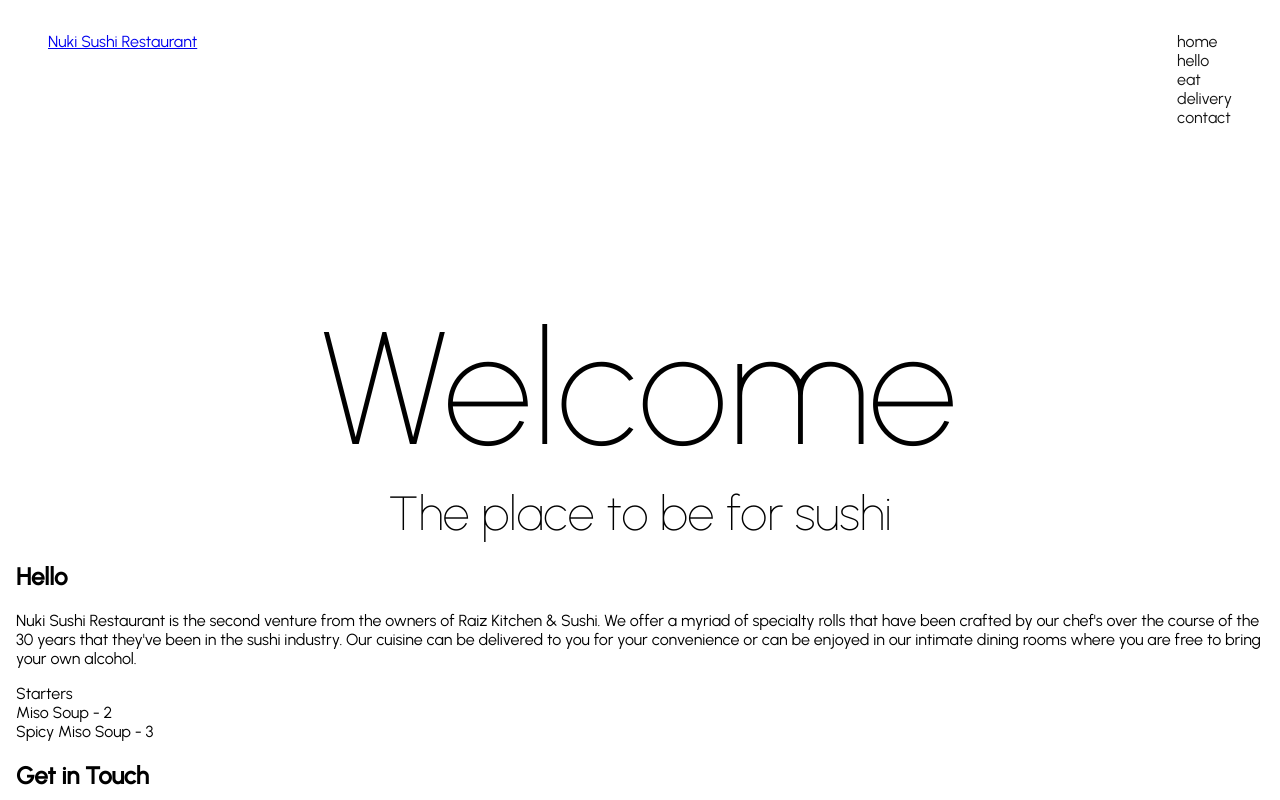
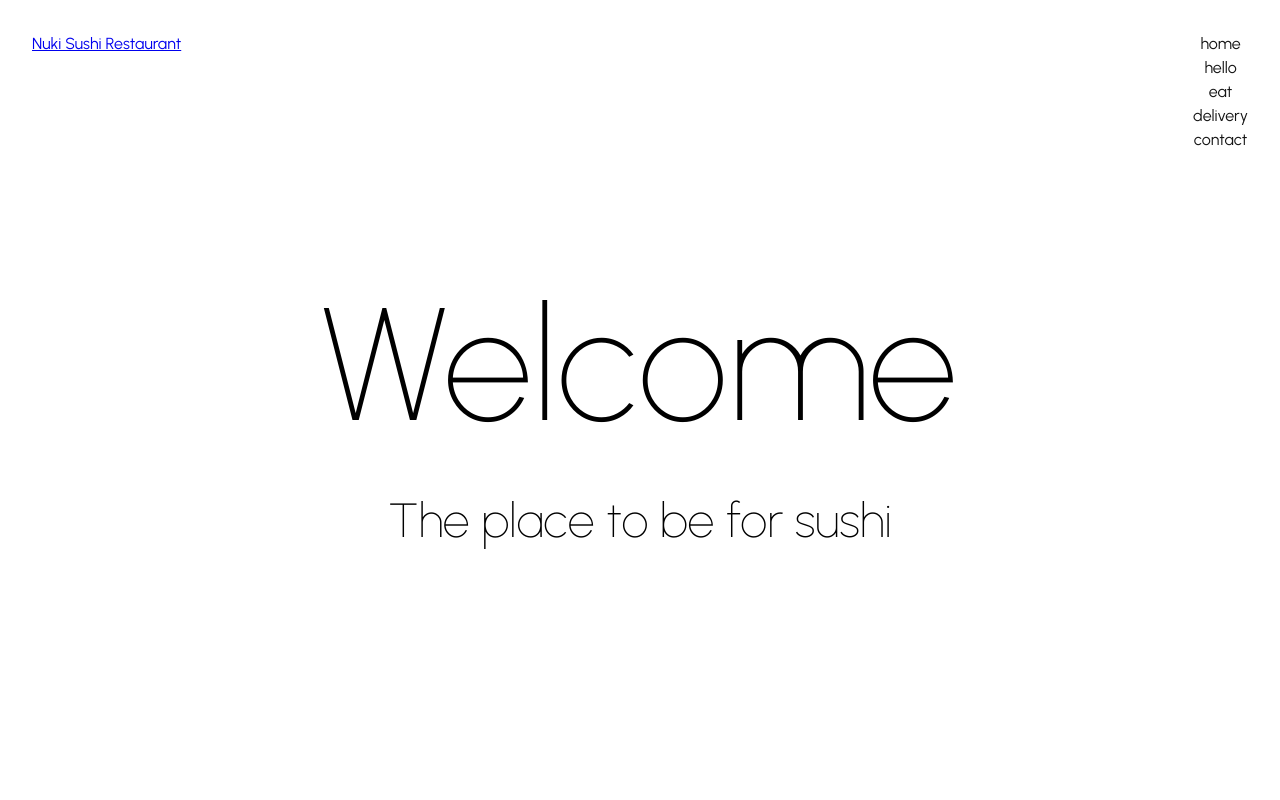
Before and after one commit to johnnybravo916/react_project, a React (Create React App) app in the folder nuki/: page / in a window 1280 px wide. Shown: the top 800 px of the page. Built offline with nearby package versions, Linux system fonts and the light colour scheme.

Commit message:
updated css and sections

```diff
--- a/nuki/src/App.js
+++ b/nuki/src/App.js
@@ -39,12 +39,14 @@ function App() {
             {isloading ? (
                 "loading"
             ) : (
-                <main class="container">
+                <main>
                     <Header data={data.meta} />
-                    <Hero data={data.hero} />
-                    <About data={data.about} />
-                    <Menu data={data.menu} />
-                    <Contact data={data.contact} />
+                    <div class="container">
+                        <Hero data={data.hero} />
+                        <About data={data.about} />
+                        <Menu data={data.menu} />
+                        <Contact data={data.contact} />
+                    </div>
                 </main>
             )}
         </>
--- a/nuki/src/components/about/about.jsx
+++ b/nuki/src/components/about/about.jsx
@@ -2,7 +2,7 @@ import React from "react";
 
 export default function About(props) {
     return (
-        <section>
+        <section className="about">
             <h2>{props.data.title}</h2>
             <p>{props.data.content}</p>
         </section>
--- a/nuki/src/components/header/header.scss
+++ b/nuki/src/components/header/header.scss
@@ -1,7 +1,10 @@
 header {
     padding: 2rem 2rem;
-    position: sticky;
+    position: fixed;
     display: flex;
+    top: 0;
+    width: 100%;
+    box-sizing: border-box;
     justify-content: space-between;
     nav {
         margin-left: auto;
--- a/nuki/src/components/hero/hero.jsx
+++ b/nuki/src/components/hero/hero.jsx
@@ -3,8 +3,10 @@ import React from "react";
 export default function Hero(props) {
     return (
         <section id="hero" className="hero">
-            <h1>{props.data.header}</h1>
-            <h2>{props.data.subheader}</h2>
+            <div>
+                <h1>{props.data.header}</h1>
+                <h2>{props.data.subheader}</h2>
+            </div>
         </section>
     );
 }
--- /dev/null
+++ b/nuki/src/styles/_global.scss
@@ -0,0 +1,25 @@
+h1 {
+    --font-size: 4rem;
+    margin-top: 0;
+    margin-bottom: 0;
+    font-size: var(--font-size);
+    font-weight: var(--font-weight-light);
+    text-align: center;
+    @include m-up {
+      --font-size: 7rem;
+    }
+    @include l-up {
+      --font-size: 10rem;
+    }
+}
+
+h2 {
+  --font-size: 1rem;
+  margin: 0;
+  text-align: center;
+  font-size: var(--font-size);
+  font-weight: var(--font-weight-medium);
+  @include m-up {
+      --font-size: 2rem;
+  }
+}
--- a/nuki/src/styles/_layout.scss
+++ b/nuki/src/styles/_layout.scss
@@ -1,8 +1,12 @@
 body {
-    font-family: "Urbanist", sans-serif;
+    font: normal 1rem/1.5 "Urbanist", sans-serif;
+    text-align:center;
 }
 
 .container {
+    max-width: 1200px;
+    margin-left:auto;
+    margin-right:auto;
     padding-left: 1rem;
     padding-right: 1rem;
 }
--- a/nuki/src/styles/app.scss
+++ b/nuki/src/styles/app.scss
@@ -1,5 +1,7 @@
-@import "_mixins";
+@import "mixins";
+@import "global";
 @import "layout";
 @import "variables";
 
 @import "./sections/hero.scss";
+@import "./sections/about.scss";
--- /dev/null
+++ b/nuki/src/styles/sections/about.scss
@@ -0,0 +1,3 @@
+.about {
+  min-height:50vh;
+}
--- a/nuki/src/styles/sections/hero.scss
+++ b/nuki/src/styles/sections/hero.scss
@@ -1,25 +1,20 @@
 .hero {
     text-align: center;
-    h1 {
-        margin-bottom: 0;
-        font-size: 4rem;
+    height: 100vh;
+    display:flex;
+    justify-content: center;
+    align-items: center;
+    h2 {
+        --font-size: 1rem;
+        margin: 0;
+        text-align: center;
+        font-size: var(--font-size);
         font-weight: var(--font-weight-light);
         @include m-up {
-            font-size: 7rem;
+            --font-size: 2rem;
         }
         @include l-up {
-            font-size: 10rem;
-        }
-    }
-    h2 {
-        margin: 0;
-        font-size: 1rem;
-        font-weight: var(--font-weight-light);
-        @include m-up {
-            font-size: 2rem;
-        }
-        @include l-up {
-            font-size: 3rem;
+            --font-size: 3rem;
         }
     }
 }
```
Also changed, not shown: nuki/src/logo.svg.
